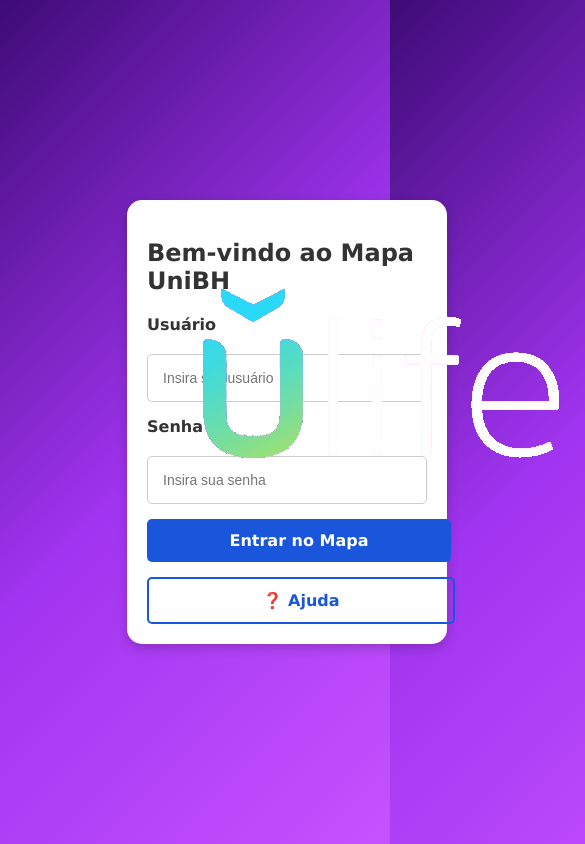
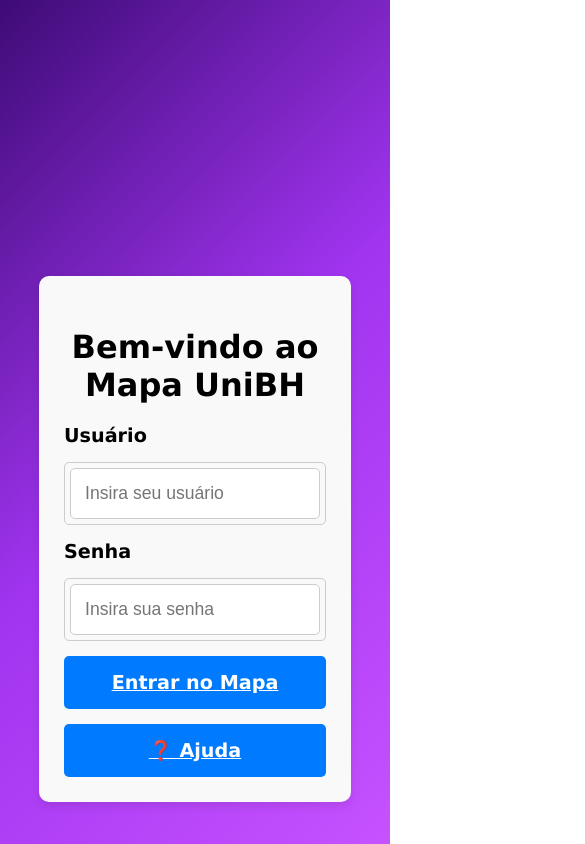
Before and after one commit to joaokrv/mapa, a plain HTML site: page mapa/views/inicio.html in a window 390 px wide. Shown: the top 844 px of the page, 585 px wide, since content can reach past the window. Drawn offline with Linux system fonts and the light colour scheme.

Commit message:
Responsividade adicionada para telas menores (precisa de melhora)

```diff
--- a/mapa/styleFront.css
+++ /dev/null
@@ -1,133 +0,0 @@
-body {
-    margin: 0;
-    padding: 0;
-    height: 100vh;
-    background: linear-gradient(135deg, #3e0b76, #a134f0, #c652ff);
-    background-size: cover;
-    font-family: 'Lucida Sans', 'Lucida Sans Regular', 'Lucida Grande', 'Lucida Sans Unicode', Geneva, Verdana, sans-serif;
-    display: flex;
-    justify-content: center;
-    align-items: center;
-  }
-
-  .form-container {
-    background-color: white;
-    border-radius: 15px;
-    padding: 30px 40px;
-    box-shadow: 0 4px 12px rgba(0,0,0,0.2);
-    width: 100%;
-    max-width: 400px;
-    color: #333;
-    position: relative;
-    left: 30%;
-  }
-
-  h2 {
-    margin-bottom: 20px;
-    font-size: 24px;
-  }
-
-  form {
-    display: flex;
-    flex-direction: column;
-    gap: 15px;
-  }
-
-  label {
-    font-weight: bold;
-    text-align: left;
-    margin-bottom: 5px;
-  }
-
-  .input-group {
-    display: flex;
-    align-items: center;
-    border: 1px solid #ccc;
-    border-radius: 5px;
-    overflow: hidden;
-    padding: 5px;
-  }
-
-  .input-group input {
-    flex: 1;
-    border: none;
-    padding: 10px;
-    outline: none;
-    font-size: 14px;
-  }
-
-  .button {
-    text-decoration: none;
-    text-align: center;
-    padding: 12px;
-    border-radius: 5px;
-    font-weight: bold;
-    transition: 0.3s ease;
-    display: block;
-  }
-
-  .login-btn {
-    background-color: #1a56db;
-    color: white;
-  }
-
-  .login-btn:hover {
-    background-color: #143ba9;
-    transform: scale(1.03);
-  }
-
-  .access-help {
-    border: 2px solid #1a56db;
-    color: #1a56db;
-    background-color: transparent;
-  }
-
-  .access-help:hover {
-    background-color: #f0f8ff;
-  }
-
-  .separator {
-    display: flex;
-    align-items: center;
-    margin: 20px 0 10px;
-    color: #888;
-    font-size: 14px;
-  }
-
-  .separator::before,
-  .separator::after {
-    content: "";
-    flex: 1;
-    height: 1px;
-    background-color: #ddd;
-    margin: 0 10px;
-  }
-
-  .collab-link {
-    font-size: 14px;
-    color: #1a56db;
-    text-decoration: none;
-  }
-
-  .collab-link:hover {
-    text-decoration: underline;
-  }
-
-  .img {
-    position: relative;
-    bottom: 17%;
-    right: 50%;
-    width: 50px;
-    height: 50px;
-  }
-
-  @media (max-width: 768px) {
-    .form-container {
-      padding: 20px;
-      margin: 10px;
-    }
-
-    .button {
-      width: 100%;
-    }
-  }
--- a/mapa/styleMaps.css
+++ /dev/null
@@ -1,61 +0,0 @@
-body {
-    margin: 0;
-    padding: 0;
-    height: 100%;
-    font-family: 'Lucida Sans', 'Lucida Sans Regular', 'Lucida Grande', 'Lucida Sans Unicode', Geneva, Verdana, sans-serif;
-}
-
-#map {
-    width: 100%;
-    height: 100vh;
-}
-
-/* Centraliza a caixa de entrada e a posiciona na parte inferior */
-.input-box {
-    width: 25%;
-    position: fixed;
-    bottom: 20px;
-    left: 50%;
-    transform: translateX(-50%);
-    background-color: white;
-    padding: 10px;
-    border-radius: 5px;
-    box-shadow: 0 0 10px rgba(0, 0, 0, 0.3);
-    z-index: 1000;
-}
-
-.input-box input {
-    margin-bottom: 10px;
-    padding: 8px;
-    width: 200px;
-}
-
-.input-box input {
-    margin-bottom: 10px;
-    padding: 5px;
-    width: 100%;         /* Ocupa toda a largura da .input-box */
-    box-sizing: border-box;
-    display: block;       /* Garante comportamento de bloco */
-    margin: 0 auto 10px;  /* Centraliza horizontalmente e dá espaçamento inferior */
-}
-
-/* Adicionando estilo para o botão "Calcular Rota" semelhante ao do "Entrar no Mapa" */
-#calcRota {
-    font-family: 'Lucida Sans', 'Lucida Sans Regular', 'Lucida Grande', 'Lucida Sans Unicode', Geneva, Verdana, sans-serif;
-    background-color: #1a56db;
-    color: white;
-    text-align: center;
-    padding: 12px;
-    border-radius: 5px;
-    transition: 0.3s ease;
-    width: 90%; /* Faz o botão ocupar toda a largura disponível */
-    margin: 0 auto; /* Centraliza horizontalmente */
-    display: block; /* Garante que o botão seja um bloco */
-
-}
-
-/* Efeito hover para o botão "Calcular Rota" */
-#calcRota:hover {
-    background-color: #143ba9;
-    transform: scale(1.03);
-}
--- /dev/null
+++ b/mapa/styles/styleFront.css
@@ -0,0 +1,410 @@
+* {
+  box-sizing: border-box;
+}
+
+html, body {
+  width: 100%;
+  height: 100%;
+  margin: 0;
+  padding: 0;
+  overflow-x: hidden; /* Isso evita que vazamentos criem barras de rolagem horizontais */
+
+}
+
+body {
+  font-family: 'Lucida Sans', 'Lucida Sans Regular', 'Lucida Grande', 'Lucida Sans Unicode', Geneva, Verdana, sans-serif;
+  margin: 0;
+  padding: 0;
+  height: 100%;
+  min-height: 100vh;
+  background: linear-gradient(135deg, #3e0b76, #a134f0, #c652ff);
+  background-repeat: no-repeat;
+  background-size: cover;
+  color: #fff;
+  display: flex;
+  justify-content: center;
+  align-items: center;
+  flex-direction: column;
+  position: relative; /* permite posicionar filhos absolutos corretamente */
+  z-index: 0;
+}
+
+/* Formulário de entrada */
+.form-container {
+  position: relative;
+
+  left: 30%;
+  background-color: white;
+  border-radius: 15px;
+  padding: 30px 40px;
+  box-shadow: 0 4px 12px rgba(0, 0, 0, 0.2);
+  width: 100%;
+  max-width: 400px;
+  color: #000000;
+  z-index: 1; /* fica acima da imagem */
+  margin-top: 60px; /* se quiser dar espaço da imagem */
+}
+
+h2 {
+  font-size: 24px;
+  margin-bottom: 20px;
+}
+
+form {
+  display: flex;
+  flex-direction: column;
+  gap: 15px;
+}
+
+label {
+  font-weight: bold;
+  text-align: left;
+}
+
+.input-group {
+  display: flex;
+  align-items: center;
+  border: 1px solid #ccc;
+  border-radius: 5px;
+  padding: 5px;
+}
+
+.input-group input {
+  flex: 1;
+  padding: 10px;
+  border: none;
+  font-size: 14px;
+  outline: none;
+}
+
+/* Botões */
+.button {
+  text-align: center;
+  padding: 12px;
+  border-radius: 5px;
+  font-weight: bold;
+  transition: 0.3s ease;
+  display: block;
+}
+
+.login-btn {
+  background-color: #1a56db;
+  color: white;
+}
+
+.login-btn:hover {
+  background-color: #143ba9;
+  transform: scale(1.03);
+}
+
+.access-help {
+  border: 2px solid #1a56db;
+  color: #1a56db;
+  background-color: transparent;
+}
+
+.access-help:hover {
+  background-color: #f0f8ff;
+}
+
+/* Seção de separação */
+.separator {
+  display: flex;
+  align-items: center;
+  margin: 20px 0;
+  color: #888;
+  font-size: 14px;
+}
+
+.separator::before,
+.separator::after {
+  content: "";
+  flex: 1;
+  height: 1px;
+  background-color: #ddd;
+  margin: 0 10px;
+}
+
+/* Link de colaboração */
+.collab-link {
+  font-size: 14px;
+  color: #1a56db;
+  text-decoration: none;
+}
+
+.collab-link:hover {
+  text-decoration: underline;
+}
+
+.img {
+  position: absolute;
+  top: 30%;
+  left: 20%;
+  z-index: -1; /* vai para o fundo */
+  width: 400px;
+  height: auto;
+}
+
+/* Ajuste específico para telas com até 344px de largura */
+@media (max-width: 344px) {
+  .form-container {
+    position: relative;
+    top: 0;
+    left: 0;
+    padding: 20px;
+    font-size: 0.8rem;
+    width: 95%;
+    margin-bottom: 30px;
+  }
+
+  h2 {
+    font-size: 1rem;
+    margin-bottom: 8px;
+  }
+
+  .input-group input {
+    padding: 8px;
+    font-size: 0.8rem;
+    width: 100%;
+  }
+
+  .button {
+    padding: 8px;
+    font-size: 0.85rem;
+    width: 100%;
+  }
+
+  .img {
+    display: none;  /* Esconde a imagem nesta tela */
+  }
+}
+
+/* Ajuste específico para telas com até 380px de largura */
+@media (max-width: 380px) {
+  .form-container {
+    position: absolute;
+    top: 5%;
+    left: 50%;
+    padding: 20px;
+    font-size: 0.8rem;
+    width: 95%;
+    margin-bottom: 30px;
+  }
+
+  h2 {
+    font-size: 1rem;
+    margin-bottom: 8px;
+  }
+
+  .input-group input {
+    padding: 8px;
+    font-size: 0.8rem;
+    width: 100%;
+  }
+
+  .button {
+    padding: 8px;
+    font-size: 0.85rem;
+    width: 100%;
+  }
+
+  .img {
+    position: relative;
+    left: 0;
+    top: auto;
+    margin: 10px auto;
+    text-align: center;
+    width: 100%;
+    max-width: 120px;
+    height: auto;
+    display: block;
+    margin: 0 auto;
+  }
+}
+
+/* Responsividade para telas pequenas (até 480px) */
+@media (max-width: 480px) {
+  .form-container {
+    position: relative;
+    top: 0;
+    left: 0;
+    padding: 12px;
+    margin: 5px auto;
+    width: 90%;
+    font-size: 0.9rem;
+  }
+
+  h2 {
+    font-size: 1.15rem;
+    margin-bottom: 10px;
+  }
+
+  .input-group input {
+    font-size: 0.85rem;
+    padding: 10px;
+    width: 100%;
+  }
+
+  .button {
+    padding: 10px;
+    font-size: 0.95rem;
+    width: 100%;
+  }
+
+  .img {
+    position: relative;
+    left: 0;
+    top: auto;
+    margin: 10px auto;
+    text-align: center;
+    width: 100%;
+    max-width: 200px;
+    width: 100%;
+    height: auto;
+    display: block;
+    margin: 0 auto;
+  }
+}
+
+ /* Responsividade para telas médias (até 769px) */
+@media (min-width: 481px) and (max-width: 769px) {
+  .form-container {
+    position: relative;
+    top: 5%;
+    left: 0;
+    width: 90%;
+    font-size: 1.1rem; /* Aumentei a fonte um pouco para melhorar a legibilidade */
+    padding: 15px;
+    margin: 0 auto;
+    box-sizing: border-box; /* Garante que o padding não ultrapasse a largura */
+  }
+
+  h2 {
+    font-size: 1.75rem;
+    margin-bottom: 15px;
+  }
+
+  .input-group input {
+    font-size: 1rem;
+    padding: 12px;
+    width: 100%;
+  }
+
+  .button {
+    padding: 12px;
+    font-size: 1.25rem;
+    width: 100%; /* Botão ocupa toda a largura disponível */
+  }
+
+  .img {
+    position: absolute;
+    left: 50%;
+    top: -100%;
+    margin-top: 30%;
+    width: 80%; /* Ajusta a imagem para não ultrapassar a largura do contêiner */
+    max-width: 260px; /* Garante que a imagem não fique muito grande */
+    height: auto;
+  }
+}
+
+/* Responsividade para telas grandes (até 932px) */
+@media (max-width: 932px) {
+  .form-container {
+    position: relative;
+    top: 0;
+    left: 0;
+    padding: 20px;
+    margin: 0 auto;
+    width: 85%;
+    font-size: 1rem;
+    background-color: #fff;
+    text-align: center;
+    z-index: 1;
+    box-shadow: 0 0 10px rgba(0, 0, 0, 0.1);
+  }
+
+  h2 {
+    font-size: 1.5rem;
+    margin-bottom: 15px;
+  }
+
+  .input-group input {
+    font-size: 1rem;
+    padding: 12px;
+    width: 100%;
+  }
+
+  .button {
+    padding: 12px;
+    font-size: 1.1rem;
+    width: 100%;
+  }
+
+  .img {
+    position: absolute;
+    left: 40%;
+    transform: translateX(-20%);  /* Ajuste para garantir centralização exata */
+    top: -100%;
+    margin-top: 30%;
+    width: 80%; /* Ajusta a imagem para não ultrapassar a largura do contêiner */
+    max-width: 400px; /* Garante que a imagem não fique muito grande */
+    height: auto;
+  }
+
+}
+
+@media (max-width: 1024px) {
+  .form-container {
+    position: relative;
+    top: 15%;
+    left: 0;
+    width: 80%; /* Limita a largura para não ocupar a tela inteira, mantendo uma boa margem */
+    height: auto; /* Permite que o contêiner se ajuste ao conteúdo */
+    padding: 25px;
+    font-size: 1.2rem;
+    margin: 0 auto;
+    margin-bottom: 5%;
+    box-sizing: border-box;
+    background-color: #f9f9f9; /* Um fundo sutil para destaque */
+    border-radius: 10px; /* Adiciona bordas arredondadas para um toque mais moderno */
+    box-shadow: 0 4px 10px rgba(0, 0, 0, 0.1); /* Sombra leve para dar profundidade */
+  }
+
+  h2 {
+    font-size: 2rem;
+    margin-bottom: 20px;
+  }
+
+  .input-group input {
+    font-size: 1.1rem;
+    padding: 14px;
+    width: 100%;
+    border-radius: 5px; /* Bordas arredondadas para inputs */
+    border: 1px solid #ccc; /* Bordas suaves */
+  }
+
+  .button {
+    padding: 15px;
+    font-size: 1.2rem;
+    width: 100%;
+    background-color: #007BFF; /* Cor de fundo mais vibrante */
+    color: white;
+    border: none;
+    border-radius: 5px;
+    cursor: pointer;
+  }
+
+  .button:hover {
+    background-color: #0056b3; /* Efeito de hover */
+  }
+
+  .img {
+    position: absolute;
+    margin-top: -10%;
+    left: 50%;  /* Centraliza a imagem */
+    transform: translateX(-60%);  /* Ajuste para garantir centralização exata */
+    width: 400px;
+    height: 200px;
+    display: block;
+  }
+}
--- /dev/null
+++ b/mapa/styles/styleMaps.css
@@ -0,0 +1,134 @@
+/* RESET de estilos e configuração geral */
+* {
+  margin: 0;
+  padding: 0;
+  box-sizing: border-box;
+}
+
+body {
+  font-family: 'Lucida Sans', 'Lucida Sans Regular', 'Lucida Grande', 'Lucida Sans Unicode', Geneva, Verdana, sans-serif;
+  height: 100%;
+  background: linear-gradient(135deg, #3e0b76, #a134f0, #c652ff);
+  background-size: cover;
+  color: #fff;
+  display: flex;
+  flex-direction: column;
+  justify-content: center;
+  align-items: center;
+}
+
+/* Mapa */
+#map {
+  width: 100%;
+  height: 100vh;
+}
+
+/* Caixa de entrada fixa */
+.input-box {
+  position: fixed;
+  bottom: 20px;
+  left: 50%;
+  transform: translateX(-50%);
+  background-color: white;
+  padding: 12px 16px;
+  border-radius: 8px;
+  box-shadow: 0 0 10px rgba(0, 0, 0, 0.3);
+  z-index: 1000;
+  width: 90%;
+  max-width: 400px;
+}
+
+/* Estilo dos inputs */
+.input-box input {
+  width: 100%;
+  padding: 10px;
+  margin-bottom: 10px;
+  font-size: 16px;
+  border-radius: 4px;
+  border: 1px solid #ccc;
+  box-sizing: border-box;
+}
+
+/* Estilo do botão "Calcular Rota" */
+#calcRota {
+  background-color: #1a56db;
+  color: white;
+  font-weight: bold;
+  padding: 12px;
+  border-radius: 5px;
+  transition: 0.3s ease;
+  width: 100%;
+  border: none;
+  font-size: 16px;
+  cursor: pointer;
+}
+
+#calcRota:hover {
+  background-color: #143ba9;
+  transform: scale(1.03);
+}
+
+/* Telas médias (tablets e celulares grandes) */
+@media (min-width: 481px) and (max-width: 767px) {
+  .input-box {
+    padding: 14px 18px;
+  }
+
+  .input-box input,
+  #calcRota {
+    font-size: 15px;
+  }
+}
+
+/* Telas pequenas (celulares) */
+@media (max-width: 480px) {
+  .input-box {
+    bottom: 15px;
+    padding: 12px;
+  }
+
+  .input-box input,
+  #calcRota {
+    font-size: 14px;
+  }
+}
+
+/* Telas grandes (desktops e telas maiores) */
+@media (min-width: 1024px) {
+  body {
+    background: linear-gradient(135deg, #3e0b76, #a134f0, #c652ff);
+    font-size: 16px;
+  }
+
+  .input-box {
+    bottom: 30px;
+    padding: 16px 20px;
+    width: 400px;
+    max-width: none;
+  }
+
+  .input-box input,
+  #calcRota {
+    font-size: 16px;
+  }
+}
+
+/* Telas extra grandes (monitores e telas de grande resolução) */
+@media (min-width: 1440px) {
+  body {
+    background: linear-gradient(135deg, #3e0b76, #a134f0, #c652ff);
+    font-size: 16px;
+  }
+
+  .input-box {
+    bottom: 40px;
+    padding: 18px 22px;
+    width: 500px;
+    max-width: none;
+  }
+
+  .input-box input,
+  #calcRota {
+    font-size: 18px;
+  }
+}
```
Also changed, not shown: mapa/views/inicio.html (renamed from mapa/inicio.html, +2 -2 lines), mapa/views/maps.html (renamed from mapa/maps.html, +1 -1 lines), README.md, mapa/views/ajuda.html (renamed from mapa/ajuda.html).
